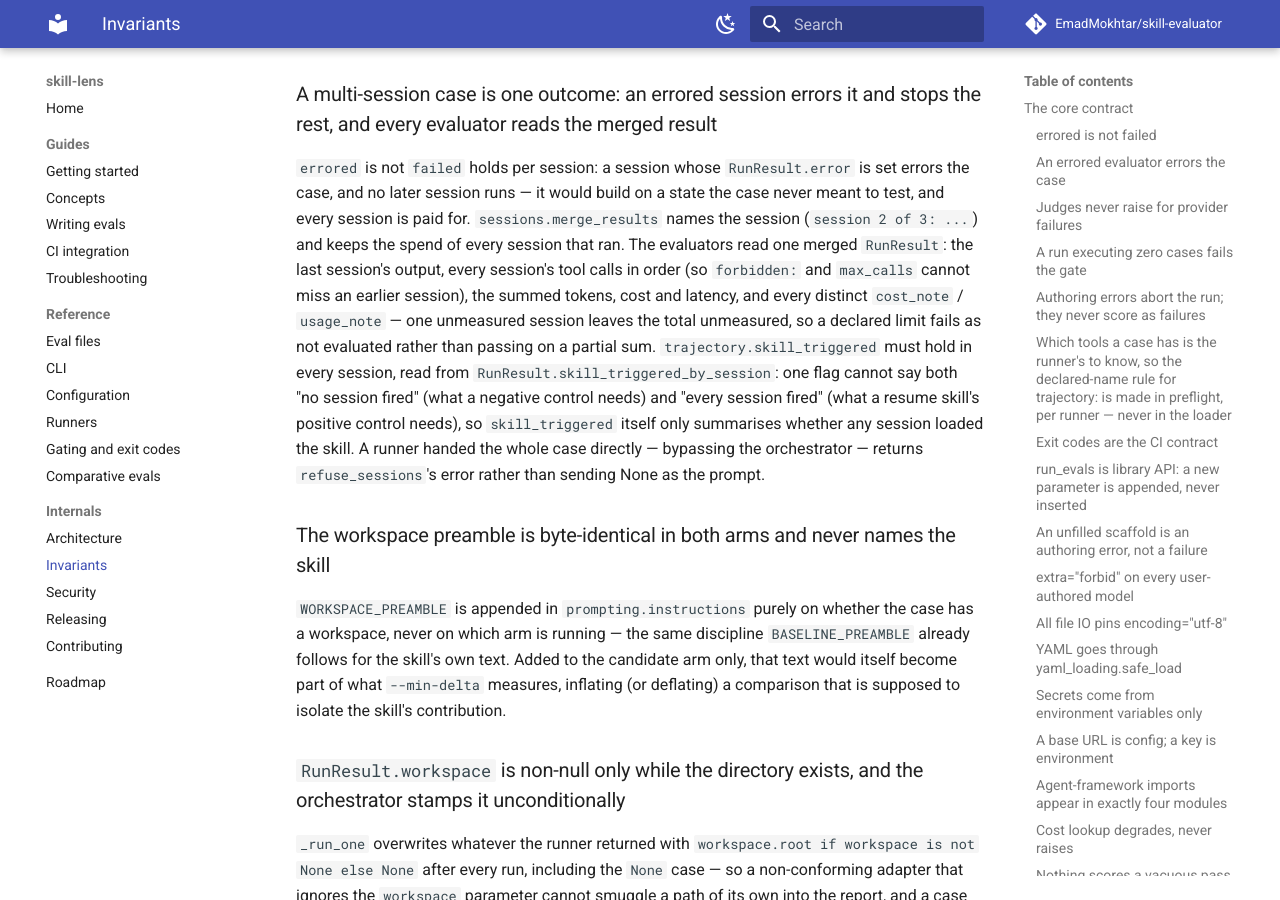
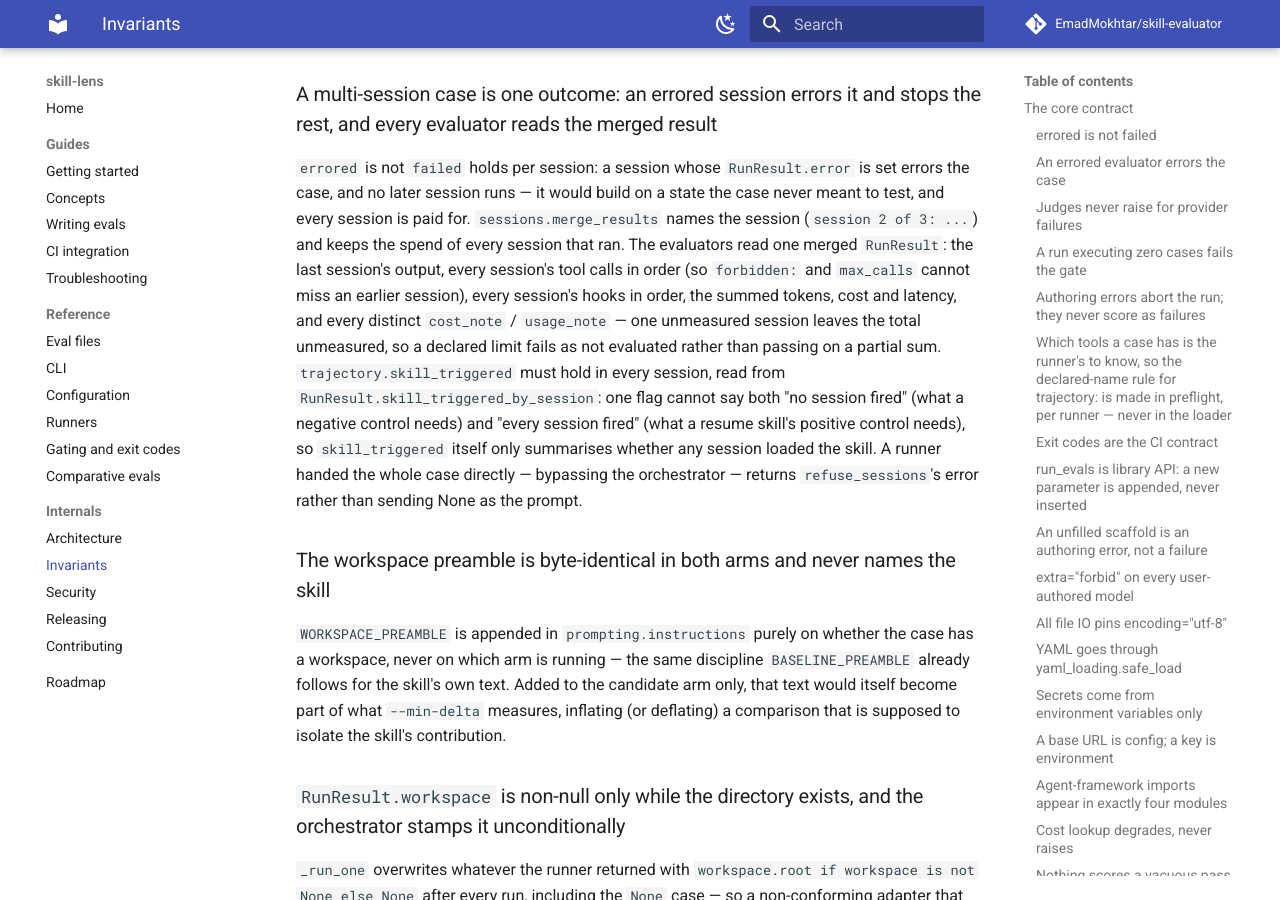
Before and after one commit to EmadMokhtar/skill-evaluator, an MkDocs documentation site: the page built from docs/invariants.md, in a window 1280 px wide and 900 px high, scrolled down 21259 px. Built offline with MkDocs 1.6.1 and Material for MkDocs 9.7.7, drawn with Linux system fonts in a browser that asks for light colours; comment, search, counter and statistics services are not loaded.

Commit message:
fix: keep every session's hooks in a multi-session result
merge_results builds the merged RunResult field by field and did not
know about hooks, so a sessions: case under claude-code lost every hook,
failed ones included. It now lists every session's hooks in order, as it
does tool calls.

Refs #96

Co-Authored-By: Claude Opus 5.5 <noreply@anthropic.com>

```diff
--- a/docs/invariants.md
+++ b/docs/invariants.md
@@ -845,7 +845,8 @@ the case, and no later session runs — it would build on a state the case never
 test, and every session is paid for. `sessions.merge_results` names the session
 (`session 2 of 3: ...`) and keeps the spend of every session that ran. The evaluators read
 one merged `RunResult`: the last session's output, every session's tool calls in order (so
-`forbidden:` and `max_calls` cannot miss an earlier session), the summed tokens, cost and
+`forbidden:` and `max_calls` cannot miss an earlier session), every session's hooks in
+order, the summed tokens, cost and
 latency, and every distinct `cost_note` / `usage_note` — one unmeasured session leaves the
 total unmeasured, so a declared limit fails as not evaluated rather than passing on a
 partial sum. `trajectory.skill_triggered` must hold in every session, read from
```
Also changed, not shown: CLAUDE.md (+2 -2 lines), docs/runners.md (+2 -1 lines), 2 other files.
